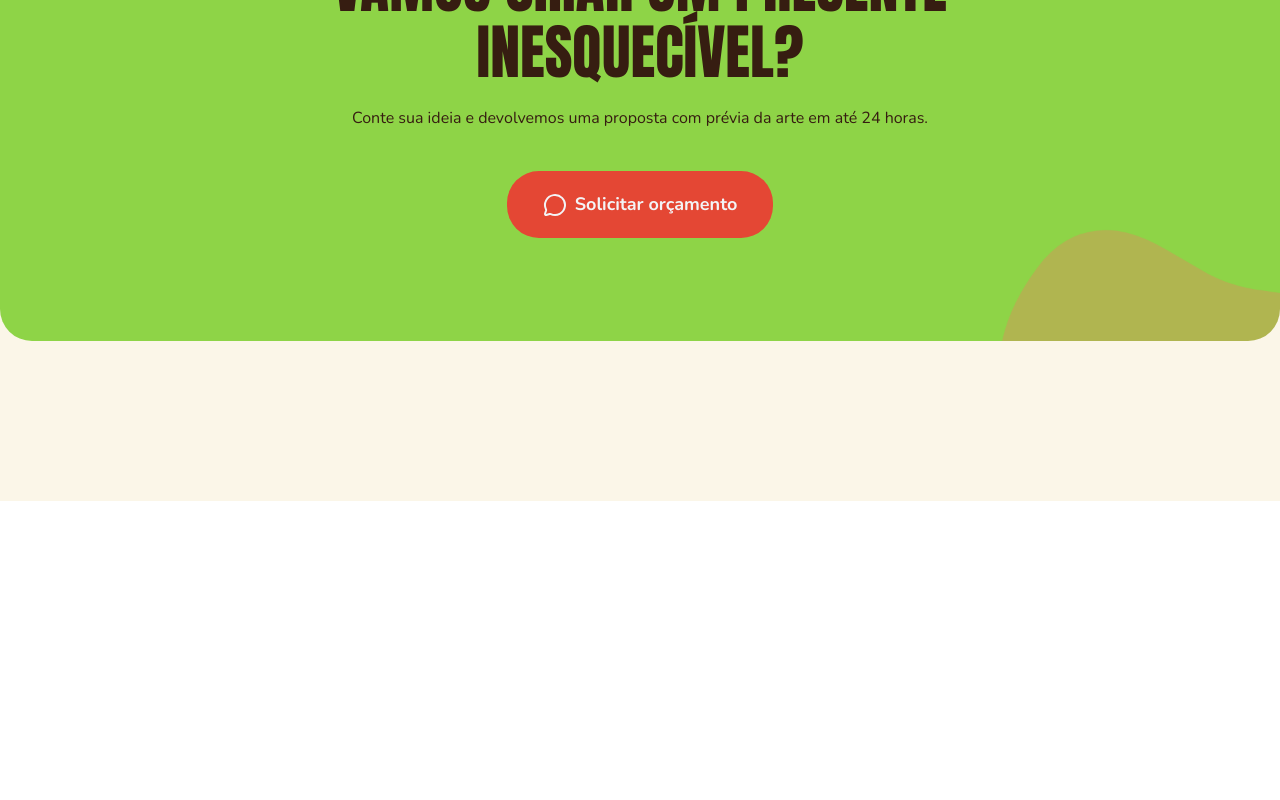
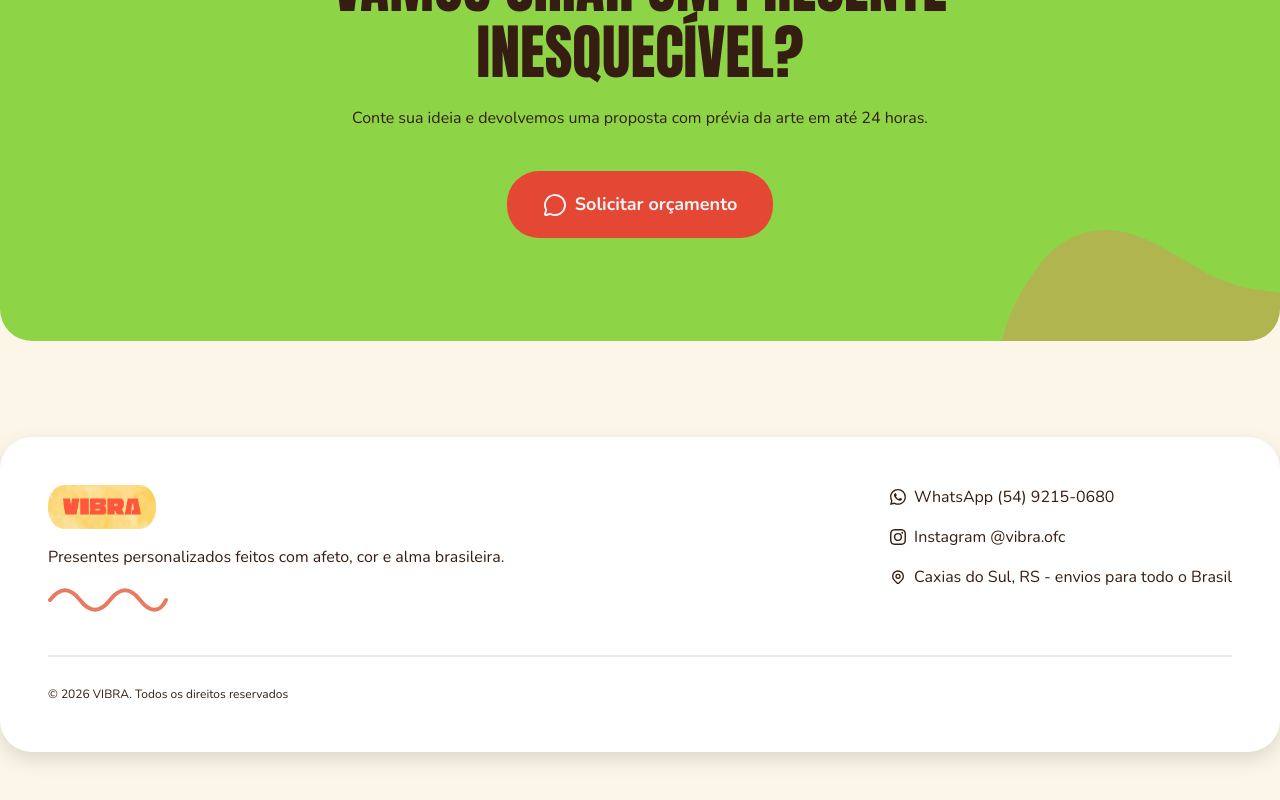
Before and after one commit to jacksoncroque/vibra, a React (Vite) app: page / in a window 1280 px wide. Shown: the part 3413-4213 px from the top of the page. Before the commit the page ends 3914 px from the top, so only its background shows below. Built offline with nearby package versions, Linux system fonts and the light colour scheme.

Commit message:
Finalização componente Footer

```diff
--- a/src/components/Footer/Footer.jsx
+++ b/src/components/Footer/Footer.jsx
@@ -1,7 +1,48 @@
+import { BsInstagram, BsWhatsapp } from "react-icons/bs";
+import { GiPositionMarker } from "react-icons/gi";
+import { HiOutlineLocationMarker } from "react-icons/hi";
+
 const Footer = () => {
   return (
     <footer className="bg-[rgb(251,246,232)] py-8">
-      <div className="mx-auto max-w-7xl py-8"></div>
+      <div className="mx-auto max-w-7xl py-8">
+        <div className="rounded-4xl bg-white h-78.75 p-12 shadow-[0_8px_20px_rgba(0,0,0,0.12)]">
+          <div className="flex justify-between">
+            <div className="max-w-156 flex flex-col gap-4">
+              <img src="/logo/VIBRA.png" alt="VIBRA" className="w-27 h-11" />
+              <p>
+                Presentes personalizados feitos com afeto, cor e alma
+                brasileira.
+              </p>
+
+              <img
+                src="/logo/bézier.svg"
+                alt="bezier"
+                className="w-30 h-auto"
+              />
+            </div>
+            <div>
+              <ul className="flex flex-col gap-4">
+                <li className="flex items-center gap-2">
+                  <BsWhatsapp /> WhatsApp (54) 9215-0680
+                </li>
+                <li className="flex items-center gap-2">
+                  <BsInstagram /> Instagram @vibra.ofc
+                </li>
+                <li className="flex items-center gap-2">
+                  <HiOutlineLocationMarker /> Caxias do Sul, RS - envios para
+                  todo o Brasil
+                </li>
+              </ul>
+            </div>
+          </div>
+          <div className="h-0.5 w-full bg-[#00000015] mt-10"></div>
+          <p className="mt-7 text-[12px]">
+            &copy; {new Date().getFullYear()} VIBRA. Todos os direitos
+            reservados
+          </p>
+        </div>
+      </div>
     </footer>
   );
 };
```
Also changed, not shown: public/logo/bézier.svg (added).
